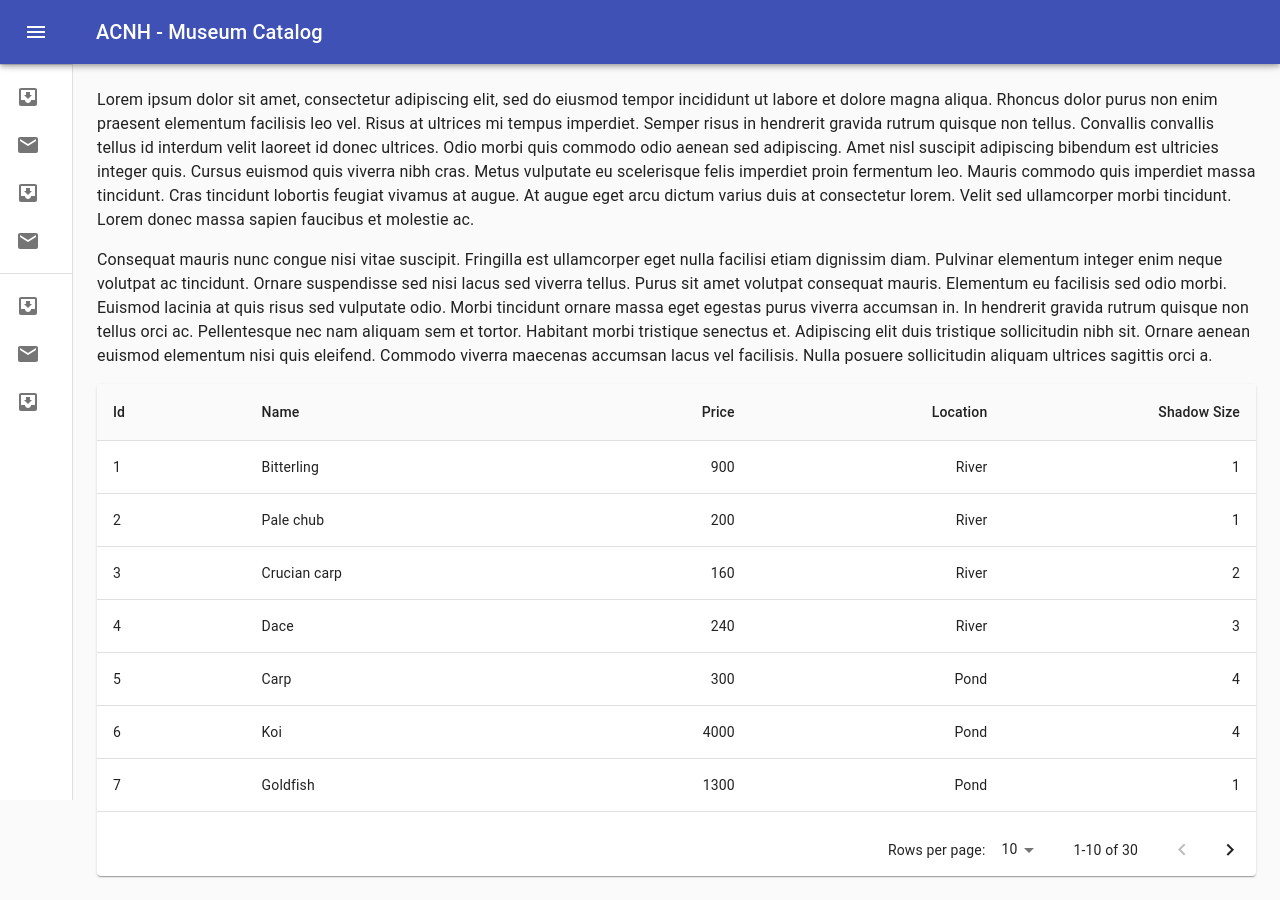
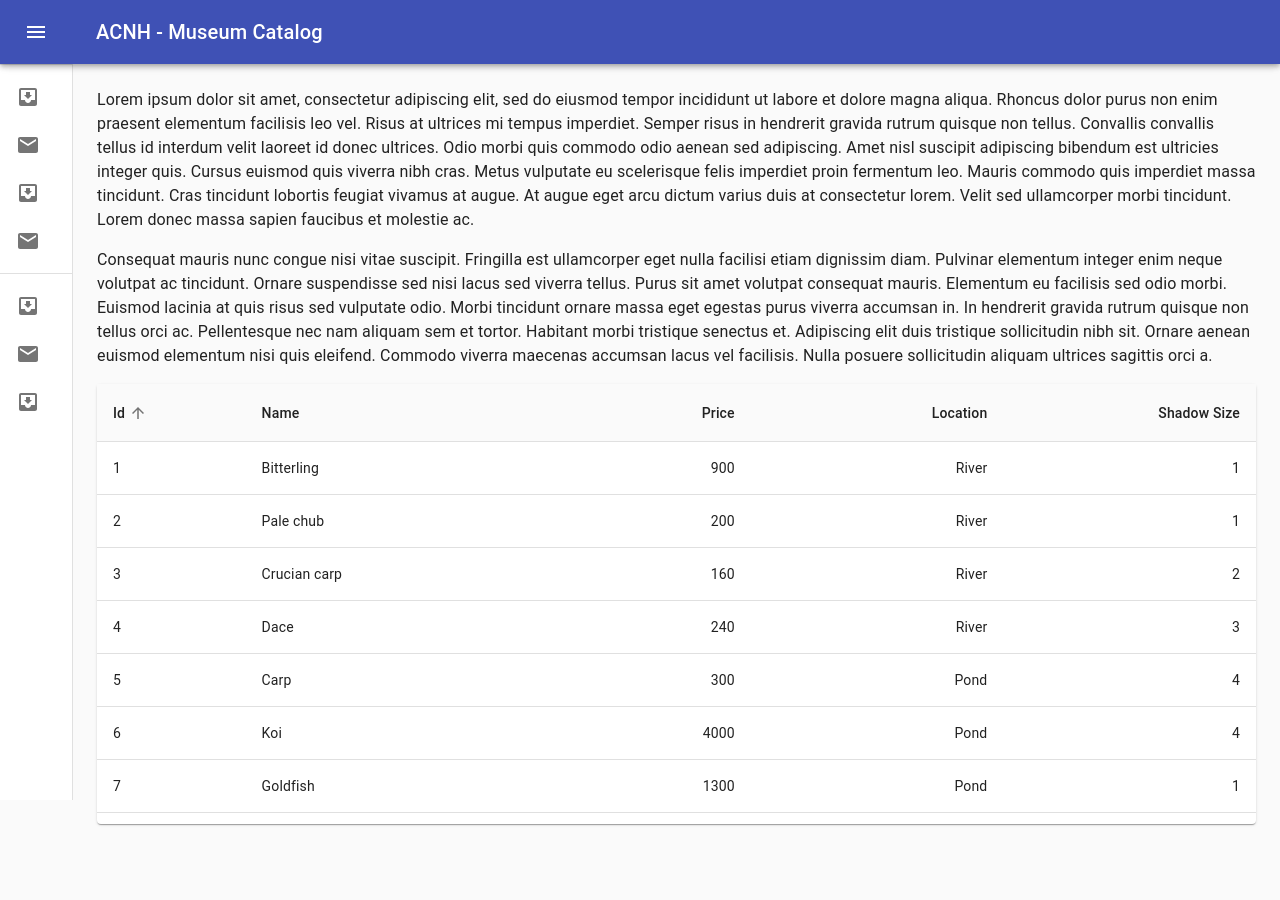
Before and after one commit to brisberg/ACNH-Museum-Catalog, a React (Create React App) app: page / in a window 1280 px wide. After the commit the page ends 848 px from the top, so only its background shows below. Built offline with nearby package versions, Linux system fonts and the light colour scheme.

Commit message:
Added the Sort demo from material-ui/table

```diff
--- a/src/App.tsx
+++ b/src/App.tsx
@@ -50,7 +50,6 @@
             fish.price,
             fish.location,
             fish.shadow_size,
-            fish.months,
           )
         });
         setFishState({ loading: false, fish });
--- a/src/grid/DetailsTable.tsx
+++ b/src/grid/DetailsTable.tsx
@@ -6,9 +6,10 @@
 import TableCell from '@material-ui/core/TableCell';
 import TableContainer from '@material-ui/core/TableContainer';
 import TableHead from '@material-ui/core/TableHead';
-import TablePagination from '@material-ui/core/TablePagination';
 import TableRow from '@material-ui/core/TableRow';
+import TableSortLabel from '@material-ui/core/TableSortLabel';
 import { Data } from './FishData';
+import { Order, stableSort, getComparator } from './sortUtils';
 
 interface Column {
   id: 'name' | 'id' | 'price' | 'location' | 'shadow_size';
@@ -54,16 +55,17 @@
 
 export default function StickyHeadTable({ rows }: { rows: Data[] }) {
   const classes = useStyles();
-  const [page, setPage] = React.useState(0);
-  const [rowsPerPage, setRowsPerPage] = React.useState(10);
+  const [order, setOrder] = React.useState<Order>('asc');
+  const [orderBy, setOrderBy] = React.useState<keyof Data>('id');
 
-  const handleChangePage = (event: unknown, newPage: number) => {
-    setPage(newPage);
+  const handleRequestSort = (event: React.MouseEvent<unknown>, property: keyof Data) => {
+    const isAsc = orderBy === property && order === 'asc';
+    setOrder(isAsc ? 'desc' : 'asc');
+    setOrderBy(property);
   };
 
-  const handleChangeRowsPerPage = (event: React.ChangeEvent<HTMLInputElement>) => {
-    setRowsPerPage(+event.target.value);
-    setPage(0);
+  const createSortHandler = (property: keyof Data) => (event: React.MouseEvent<unknown>) => {
+    handleRequestSort(event, property);
   };
 
   return (
@@ -77,14 +79,21 @@
                   key={column.id}
                   align={column.align}
                   style={{ minWidth: column.minWidth }}
+                  sortDirection={orderBy === column.id ? order : false}
                 >
-                  {column.label}
+                  <TableSortLabel
+                    active={orderBy === column.id}
+                    direction={orderBy === column.id ? order : 'asc'}
+                    onClick={createSortHandler(column.id)}
+                  >
+                    {column.label}
+                  </TableSortLabel>
                 </TableCell>
               ))}
             </TableRow>
           </TableHead>
           <TableBody>
-            {rows.slice(page * rowsPerPage, page * rowsPerPage + rowsPerPage).map((row) => {
+            {stableSort(rows, getComparator(order, orderBy)).map((row) => {
               return (
                 <TableRow hover role="checkbox" tabIndex={-1} key={row.id}>
                   {columns.map((column) => {
@@ -101,15 +110,6 @@
           </TableBody>
         </Table>
       </TableContainer>
-      <TablePagination
-        rowsPerPageOptions={[10, 25, 100]}
-        component="div"
-        count={rows.length}
-        rowsPerPage={rowsPerPage}
-        page={page}
-        onChangePage={handleChangePage}
-        onChangeRowsPerPage={handleChangeRowsPerPage}
-      />
     </Paper>
   );
 }
--- a/src/grid/FishData.ts
+++ b/src/grid/FishData.ts
@@ -5,11 +5,11 @@
   price: number;
   location: string;
   shadow_size: number;
-  months: number[];  // TODO: allow southern too
+  // months: number[];  // TODO: allow southern too
 }
 
 export function createData(
     name: string, id: number, icon_url: string, price: number, location: string,
-    shadow_size: number, months: number[]): Data {
-  return {name, id, icon_url, price, location, shadow_size, months};
+    shadow_size: number): Data {
+  return {name, id, icon_url, price, location, shadow_size};
 }
--- /dev/null
+++ b/src/grid/sortUtils.ts
@@ -0,0 +1,33 @@
+// Sorting utilities to power a Material-Ui/Table
+// Copied from https://material-ui.com/components/tables/#sorting-amp-selecting
+
+export function descendingComparator<T>(a: T, b: T, orderBy: keyof T) {
+  if (b[orderBy] < a[orderBy]) {
+    return -1;
+  }
+  if (b[orderBy] > a[orderBy]) {
+    return 1;
+  }
+  return 0;
+}
+
+export type Order = 'asc'|'desc';
+
+export function getComparator<Key extends keyof any>(
+    order: Order,
+    orderBy: Key,
+    ): (a: {[key in Key]: number|string}, b: {[key in Key]: number|string}) =>
+    number {
+  return order === 'desc' ? (a, b) => descendingComparator(a, b, orderBy) :
+                            (a, b) => -descendingComparator(a, b, orderBy);
+}
+
+export function stableSort<T>(array: T[], comparator: (a: T, b: T) => number) {
+  const stabilizedThis = array.map((el, index) => [el, index] as [T, number]);
+  stabilizedThis.sort((a, b) => {
+    const order = comparator(a[0], b[0]);
+    if (order !== 0) return order;
+    return a[1] - b[1];
+  });
+  return stabilizedThis.map((el) => el[0]);
+}
```
